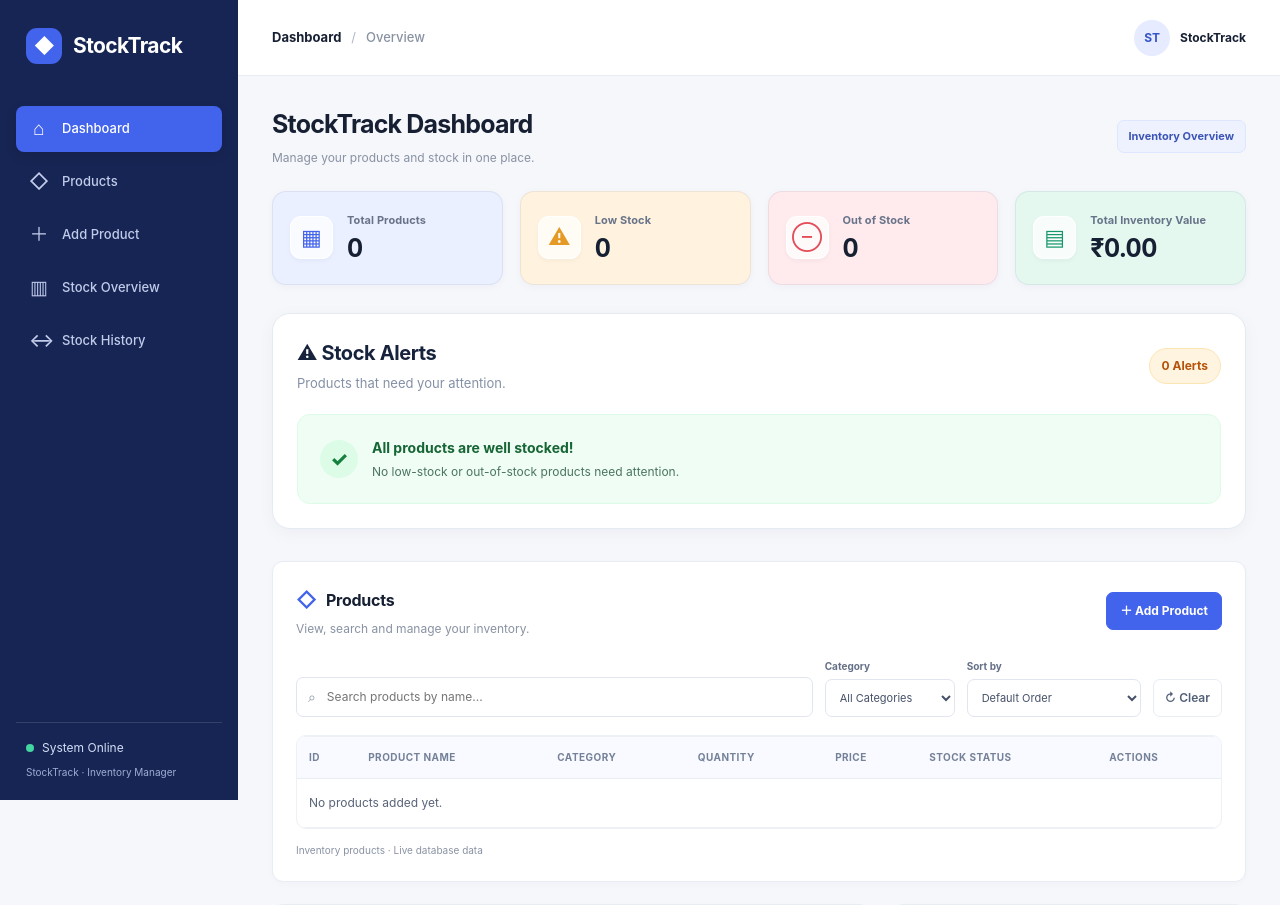
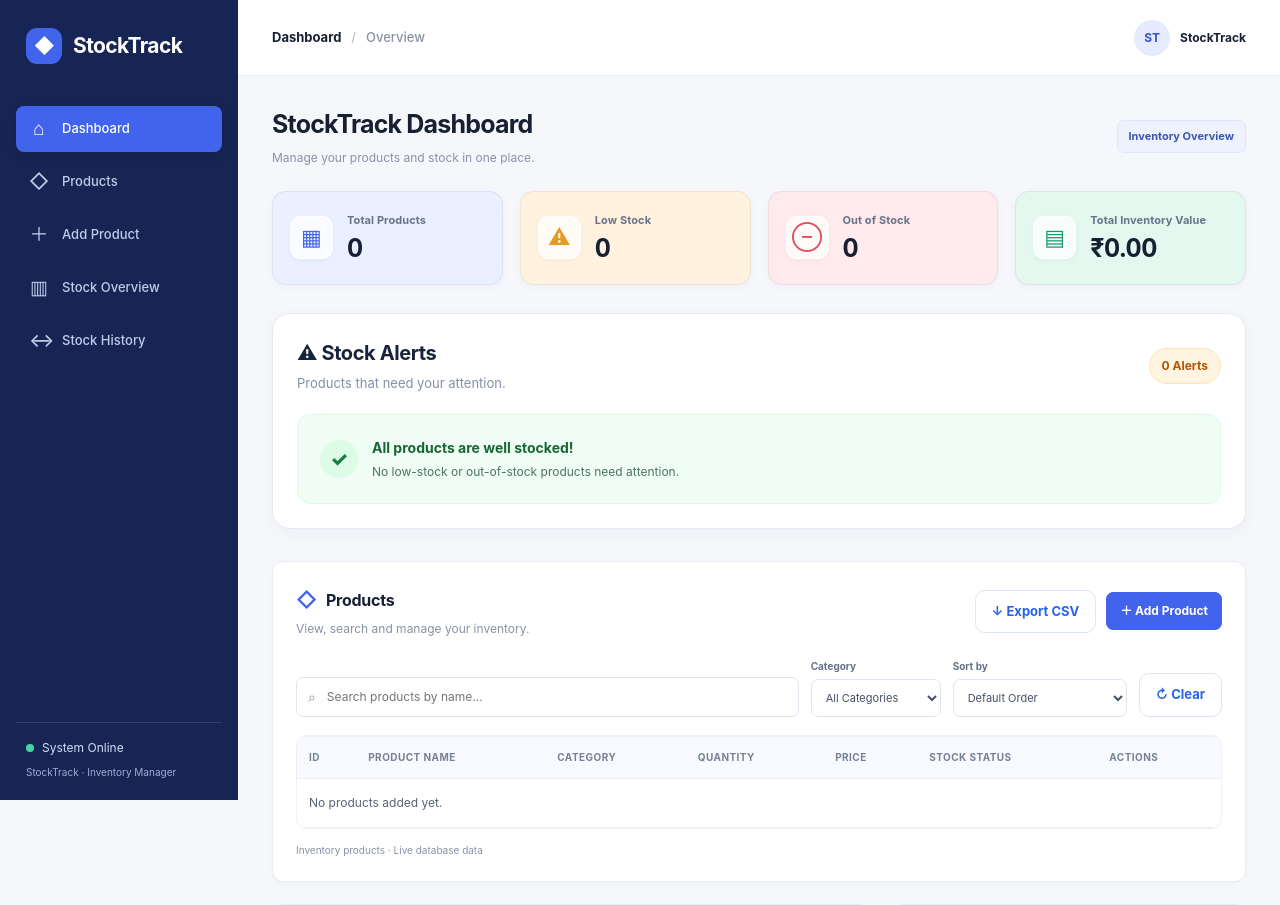
Before and after one commit to amanyadaav026/invantory-management-system, a Flask app: page / in a window 1280 px wide. Shown: the top 905 px of the page. Run offline with Flask 3, Linux system fonts and the light colour scheme; data that the repository does not hold is empty.

Commit message:
Add inventory CSV export feature

```diff
--- a/app.py
+++ b/app.py
@@ -1,6 +1,8 @@
 
-from flask import Flask, render_template, request, redirect, url_for, flash
+from flask import Flask, render_template, request, redirect, url_for, flash, Response
 import sqlite3
+import csv
+import io
 
 app = Flask(__name__)
 app.secret_key = "inventory-dev-secret-key"
@@ -77,7 +79,49 @@ def home():
         out_of_stock_products=out_of_stock_products
     )
 
+@app.route("/export-inventory")
+def export_inventory():
+    conn = sqlite3.connect("inventory.db")
+    conn.row_factory = sqlite3.Row
 
+    products = conn.execute(
+        "SELECT id, name, category, quantity, price FROM products ORDER BY id ASC"
+    ).fetchall()
+
+    conn.close()
+
+    output = io.StringIO()
+    writer = csv.writer(output)
+
+    writer.writerow([
+        "Product ID",
+        "Product Name",
+        "Category",
+        "Quantity",
+        "Unit Price (INR)",
+        "Inventory Value (INR)"
+    ])
+
+    for product in products:
+        writer.writerow([
+            product["id"],
+            product["name"],
+            product["category"],
+            product["quantity"],
+            f'{product["price"]:.2f}',
+            f'{product["quantity"] * product["price"]:.2f}'
+        ])
+
+    csv_data = "\ufeff" + output.getvalue()
+    output.close()
+
+    return Response(
+        csv_data,
+        mimetype="text/csv; charset=utf-8",
+        headers={
+            "Content-Disposition": "attachment; filename=stocktrack_inventory.csv"
+        }
+    )
 
 @app.route("/add-product", methods=["POST"])
 def add_product():
--- a/static/css/style.css
+++ b/static/css/style.css
@@ -1712,3 +1712,40 @@ td.product-name-cell {
         margin-left: auto;
     }
 }
+
+/* Products section action buttons */
+.section-actions {
+    display: flex;
+    align-items: center;
+    justify-content: flex-end;
+    flex-wrap: wrap;
+    gap: 10px;
+}
+
+.secondary-button {
+    display: inline-flex;
+    align-items: center;
+    justify-content: center;
+    gap: 7px;
+    padding: 11px 16px;
+    color: #2563eb;
+    background: #ffffff;
+    border: 1px solid #dbe5f5;
+    border-radius: 10px;
+    font-size: 13px;
+    font-weight: 700;
+    text-decoration: none;
+    transition: background 0.2s ease, border-color 0.2s ease;
+}
+
+.secondary-button:hover {
+    background: #eff6ff;
+    border-color: #bfdbfe;
+}
+
+@media (max-width: 640px) {
+    .section-actions {
+        width: 100%;
+        justify-content: flex-start;
+    }
+}
--- a/templates/index.html
+++ b/templates/index.html
@@ -166,7 +166,15 @@
                             <h2><span class="heading-icon">◇</span> Products</h2>
                             <p>View, search and manage your inventory.</p>
                         </div>
-                        <a href="#add-product" class="primary-button">＋ Add Product</a>
+
+                        <div class="section-actions">
+                            <a href="{{ url_for('export_inventory') }}" class="secondary-button">
+                                ↓ Export CSV
+                            </a>
+                            <a href="#add-product" class="primary-button">
+                                ＋ Add Product
+                            </a>
+                        </div>
                     </div>
 
                     <div class="filter-toolbar">
```
